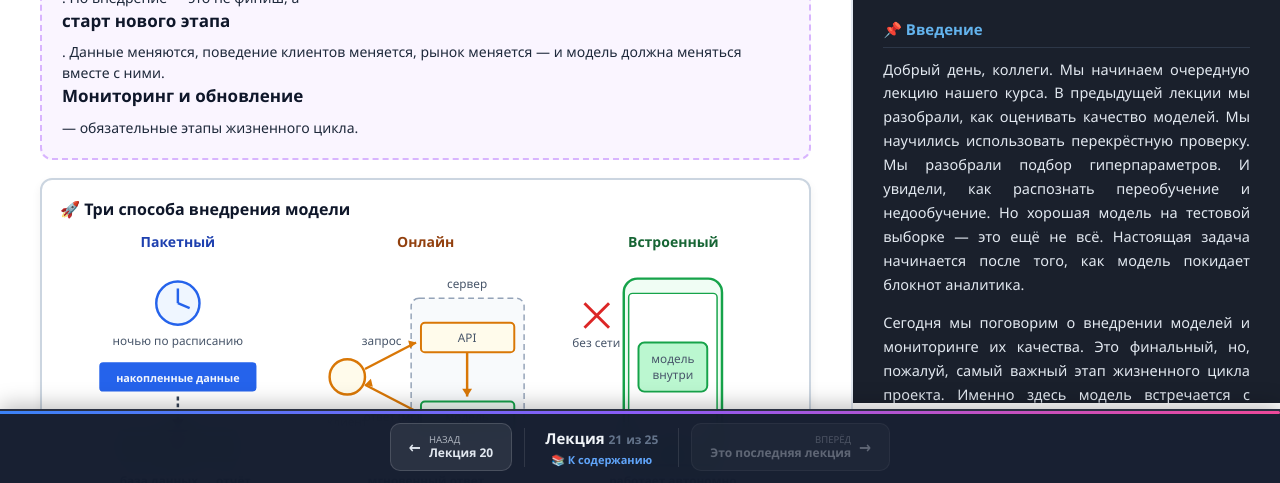
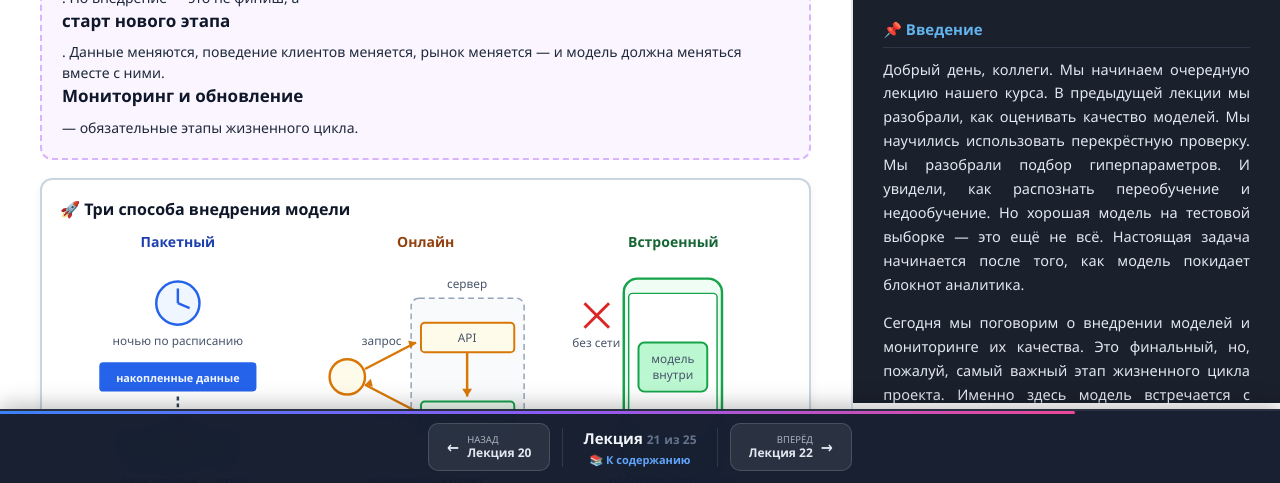
Before and after one commit to vgreg8/Analytics, a plain HTML site: page Лекция 21.html in a window 1280 px wide. Shown: the part 317-800 px from the top of the page. Drawn offline with Linux system fonts and the light colour scheme.

Commit message:
Update Лекция 21.html

```diff
--- a/Лекция 21.html
+++ b/Лекция 21.html
@@ -857,7 +857,7 @@
 (function () {
     'use strict';
 
-    const TOTAL_LECTURES = 21;
+    const TOTAL_LECTURES = 25;
     const totalDurationMs = (32 * 60 + 30) * 1000;
     const autoNextDelayMs = 2000;
     const AUTOSTART_PARAM = 'autostart';
```
